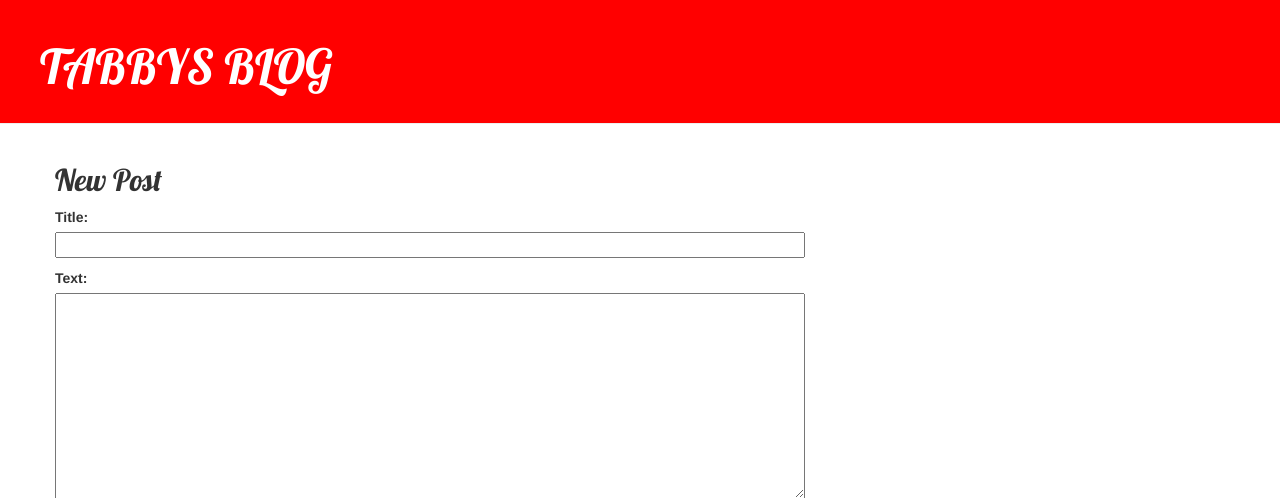
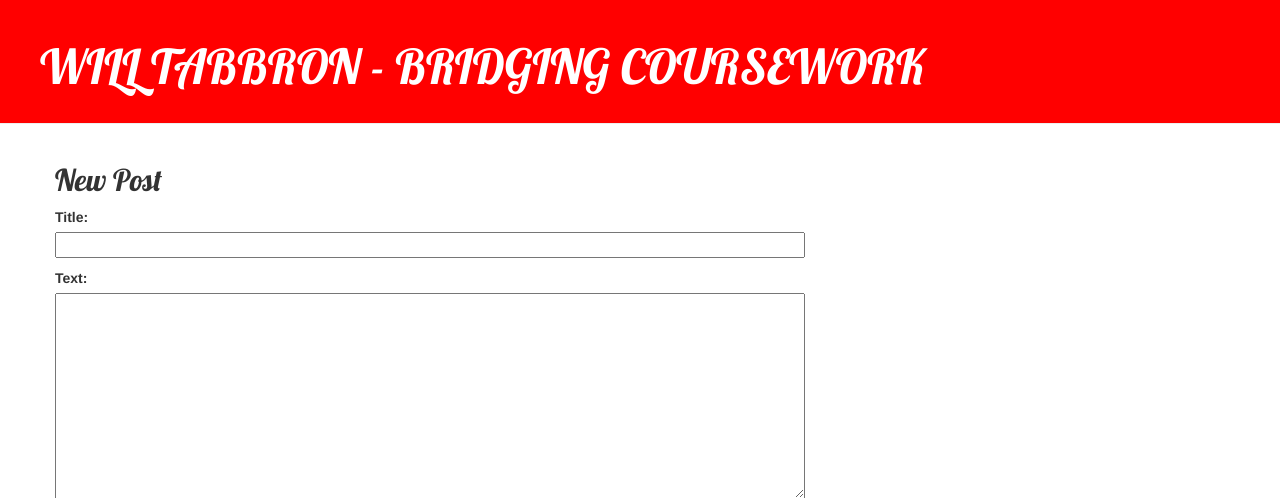
Before and after one commit to WTabbron/my-first-blog, a Django app: page /post/new/ in a window 1280 px wide. Shown: the top 498 px of the page. Run offline with Django 3.2, Linux system fonts and the light colour scheme; some libraries are stand-ins or nearby versions.

Commit message:
title change and listed posts

```diff
--- a/blog/templates/blog/base.html
+++ b/blog/templates/blog/base.html
@@ -5,14 +5,14 @@
     <link rel="stylesheet" href="//maxcdn.bootstrapcdn.com/bootstrap/3.2.0/css/bootstrap-theme.css">
     <link href="//fonts.googleapis.com/css?family=Lobster&subset=latin,latin-ext" rel="stylesheet" type="text/css">
     <link rel="stylesheet" href="{% static 'css/blog.css' %}">
-    <title>Tabby's Blog</title>
+    <title>Will Tabbron - Brridging Coursework 2020 - UOB</title>
 </head>
 <body>
     <div class="page-header">
         {% if user.is_authenticated %}
             <a href="{% url 'post_new' %}" class="top-menu" ><span class="glyphicon glyphicon-plus"></span></a>
         {% endif %}
-        <h1><a href="/">TABBYS BLOG</a></h1>
+        <h1><a href="/">WILL TABBRON - BRIDGING COURSEWORK</a></h1>
     </div>
     <div class="content container">
         <div class="row">
```
Also changed, not shown: blog/templates/blog/post_list.html (+5 -3 lines).
